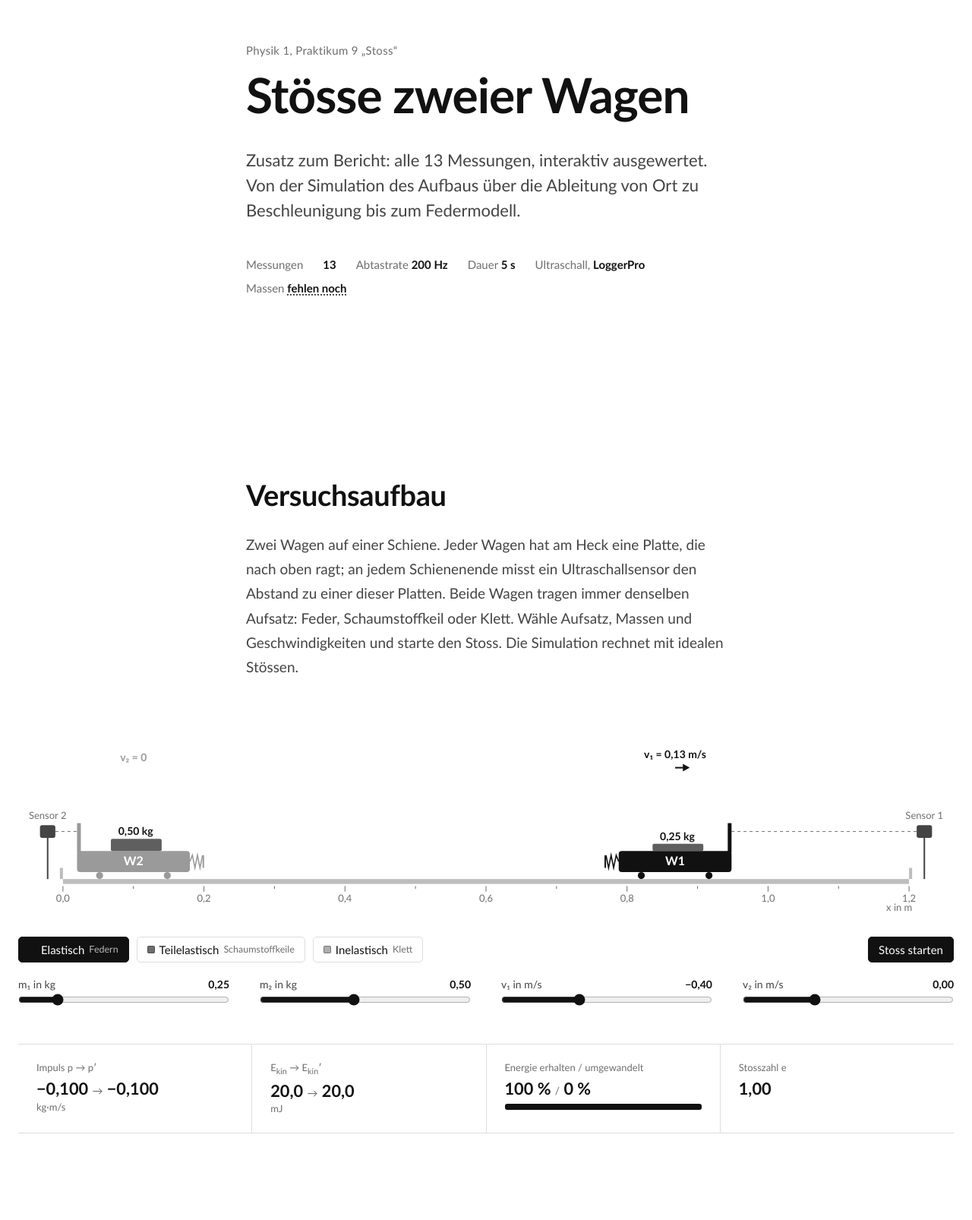
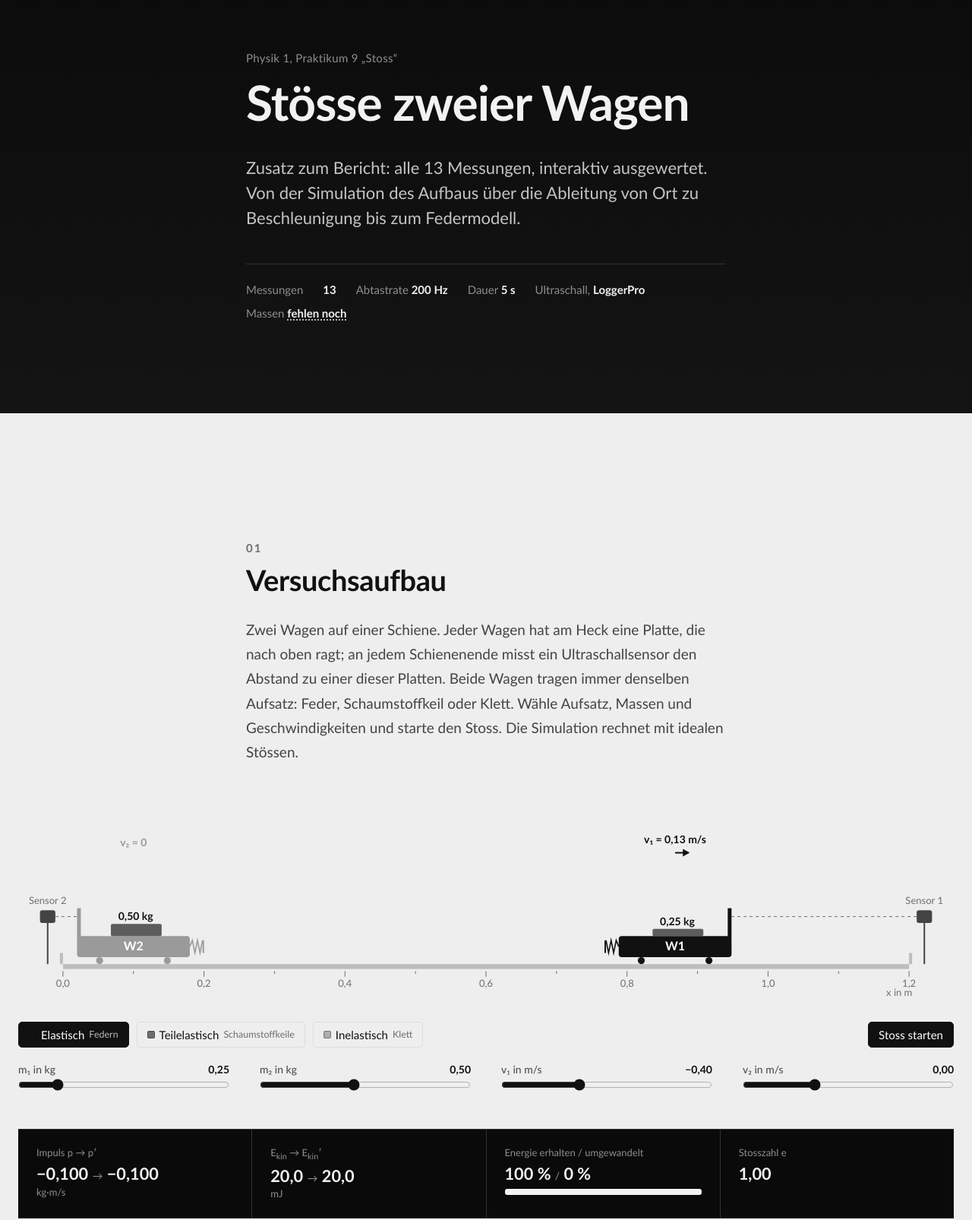
Before and after one commit to christiandavidfrey/physik-stoesse, a plain HTML site: page index.html in a window 1280 px wide. Shown: the part 105-1711 px from the top of the page at 76% size. Drawn offline with Linux system fonts and the light colour scheme.

Commit message:
Mehr Tiefe: abgestufte Grau- und Schwarzbänder, Kapitelnummern
Co-Authored-By: Claude Opus 5.5 <noreply@anthropic.com>
Claude-Session: https://claude.ai/code/session_01Nz1Qathzn7eRxc1SmL5PtH

```diff
--- a/index.html
+++ b/index.html
@@ -15,6 +15,7 @@
   --rule:#DDDDDD; --rail:#BDBDBD; --w2:#9A9A9A;
   --c-el:#111111; --c-in:#6E6E6E; --c-vi:#ADADAD; --c-before:#D0D0D0;
   --accent:#111111; --focus:#111111; --warn:#111111;
+  --band-tint:#EEEEEE; --band-deep:#E3E3E3; --band-dark:#141414; --band-black:#0A0A0A;
   color-scheme:light;
 }
 @media (prefers-color-scheme: dark){
@@ -23,6 +24,7 @@
     --rule:#2E2E2E; --rail:#555555; --w2:#8C8C8C;
     --c-el:#F0F0F0; --c-in:#9E9E9E; --c-vi:#5E5E5E; --c-before:#3A3A3A;
     --accent:#F0F0F0; --focus:#F0F0F0; --warn:#F0F0F0;
+    --band-tint:#202020; --band-deep:#262626; --band-dark:#0B0B0B; --band-black:#000000;
     color-scheme:dark;
   }
 }
@@ -31,6 +33,7 @@
   --rule:#2E2E2E; --rail:#555555; --w2:#8C8C8C;
   --c-el:#F0F0F0; --c-in:#9E9E9E; --c-vi:#5E5E5E; --c-before:#3A3A3A;
   --accent:#F0F0F0; --focus:#F0F0F0; --warn:#F0F0F0;
+  --band-tint:#202020; --band-deep:#262626; --band-dark:#0B0B0B; --band-black:#000000;
   color-scheme:dark;
 }
 *{box-sizing:border-box}
@@ -46,13 +49,21 @@ a{color:var(--accent)}
 .mid{max-width:960px;margin:72px auto 0;padding:0 24px}
 .wide{max-width:1280px;margin:80px auto 0;padding:0 24px}
 figure{display:block}
-section{padding:200px 0 0}
-section + section{margin-top:40px}
+section{padding:170px 0 170px;counter-increment:kap}
+main{counter-reset:kap}
 section > .col:first-child{padding-top:0}
-.masthead{padding-top:160px;padding-bottom:40px}
+section h2::before{content:counter(kap,decimal-leading-zero);display:block;margin-bottom:14px;font:700 15px/1 Calibri, Carlito, sans-serif;letter-spacing:.14em;color:var(--muted)}
+/* Tiefe: Bänder in abgestuften Grautönen, randlos über die ganze Breite */
+.tint{background:var(--band-tint)}
+.tint .tablewrap, .tint select{background:transparent}
+.dark{--ink:#F2F2F2; --ink-2:#C4C4C4; --muted:#8E8E8E; --rule:#333333; --raised:var(--band-dark); --accent:#F2F2F2; --focus:#F2F2F2;
+  --c-el:#F2F2F2; --c-in:#A0A0A0; --c-vi:#5E5E5E; background:var(--band-dark); color:var(--ink)}
+.black{--raised:var(--band-black); background:var(--band-black)}
+.masthead{padding:170px 0 120px;background:linear-gradient(180deg,var(--band-black) 0%,var(--band-dark) 100%)}
+.masthead .meta{border-top:1px solid var(--rule);padding-top:22px}
 .kicker{margin:0 0 14px;color:var(--muted);font-size:15px;letter-spacing:.02em}
 .masthead h1{margin:0;font:700 64px/1.02 Calibri, Carlito, "Segoe UI", sans-serif;letter-spacing:-.015em}
-@media (max-width:640px){.masthead h1{font-size:44px}.masthead{padding-top:80px}section{padding-top:120px}.wide,.mid{margin-top:48px}}
+@media (max-width:640px){.masthead h1{font-size:44px}.masthead{padding:88px 0 64px}section{padding:96px 0}.wide,.mid{margin-top:48px}}
 .deck{font-size:22px;line-height:1.5;color:var(--ink-2);margin:36px 0 0}
 .meta{display:flex;flex-wrap:wrap;gap:8px 26px;margin:44px 0 0;color:var(--muted);font-size:15px}
 .meta b{color:var(--ink);font-weight:700}
@@ -150,22 +161,22 @@ td .swatch{margin-right:6px}
 .note{font-size:14px;color:var(--muted);margin:14px 0 0;line-height:1.5}
 .run{font:400 14px Calibri, Carlito, "Segoe UI", sans-serif;color:var(--ink);background:transparent;border:1px solid var(--rule);border-radius:5px;padding:4px 9px;cursor:pointer}
 .run[aria-pressed="true"]{background:var(--ink);color:var(--raised);border-color:var(--ink)}
-footer{width:100%;color:var(--muted);font-size:14px;padding:36px 0 96px;margin-top:220px;border-top:1px solid var(--rule)}
+footer{width:100%;color:var(--muted);font-size:14px;padding:56px 0 96px}
 .foot-in{max-width:1280px;margin:0 auto;padding:0 24px}
 </style>
 </head>
 <body>
 
-<header class="masthead col">
+<header class="masthead dark"><div class="col">
   <p class="kicker">Physik 1, Praktikum 9 „Stoss“</p>
   <h1>Stösse zweier Wagen</h1>
   <p class="deck">Zusatz zum Bericht: alle 13 Messungen, interaktiv ausgewertet. Von der Simulation des Aufbaus über die Ableitung von Ort zu Beschleunigung bis zum Federmodell.</p>
   <p class="meta">Messungen <b>13</b><span>Abtastrate <b>200 Hz</b></span><span>Dauer <b>5 s</b></span><span>Ultraschall, <b>LoggerPro</b></span><span class="warn" id="massFact">Massen <b>fehlen noch</b></span></p>
-</header>
+</div></header>
 
 <main>
 
-<section id="aufbau">
+<section id="aufbau" class="tint">
   <div class="col">
     <h2>Versuchsaufbau</h2>
     <p class="lede">Zwei Wagen auf einer Schiene. Jeder Wagen hat am Heck eine Platte, die nach oben ragt; an jedem Schienenende misst ein Ultraschallsensor den Abstand zu einer dieser Platten. Beide Wagen tragen immer denselben Aufsatz: Feder, Schaumstoffkeil oder Klett. Wähle Aufsatz, Massen und Geschwindigkeiten und starte den Stoss. Die Simulation rechnet mit idealen Stössen.</p>
@@ -184,7 +195,7 @@ footer{width:100%;color:var(--muted);font-size:14px;padding:36px 0 96px;margin-t
       <label>v₁ in m/s <output id="o_sv1"></output><input type="range" id="sv1" min="-0.6" max="-0.05" step="0.01" value="-0.4"></label>
       <label>v₂ in m/s <output id="o_sv2"></output><input type="range" id="sv2" min="-0.2" max="0.4" step="0.01" value="0"></label>
     </div>
-    <div class="kpis">
+    <div class="kpis dark black">
       <div class="fig"><div>Impuls p → p′</div><strong id="r_p"></strong></div>
       <div class="fig"><div>E<sub>kin</sub> → E<sub>kin</sub>′</div><strong id="r_E"></strong></div>
       <div class="fig"><div>Energie erhalten / umgewandelt</div><strong><span class="v" id="r_keep"></span> <span>/</span> <span class="v" id="r_loss"></span></strong><div class="ebar" aria-hidden="true"><i class="kept" id="r_kept"></i><i class="lost" id="r_lost"></i></div></div>
@@ -193,7 +204,7 @@ footer{width:100%;color:var(--muted);font-size:14px;padding:36px 0 96px;margin-t
   </figure>
 </section>
 
-<section id="theorie">
+<section id="theorie" class="dark">
   <div class="col">
     <h2>Grundlagen</h2>
     <p class="lede">Vier Beziehungen tragen die ganze Auswertung. Wagen 1 ist immer der stossende Wagen und fährt in −x, Wagen 2 der gestossene.</p>
@@ -233,7 +244,7 @@ footer{width:100%;color:var(--muted);font-size:14px;padding:36px 0 96px;margin-t
   </figure>
 </section>
 
-<section id="auswertung">
+<section id="auswertung" class="tint">
   <div class="col">
     <h2>Alle Messungen</h2>
     <p class="lede">Für jede Stossart vier Aufbauten: leicht stösst schwer, schwer stösst leicht, gleich schwer mit ruhendem Wagen, gleich schwer gegeneinander. Eine Zeile anklicken öffnet die Messung oben bei x, v und a.</p>
@@ -288,7 +299,7 @@ footer{width:100%;color:var(--muted);font-size:14px;padding:36px 0 96px;margin-t
 </section>
 
 </main>
-<footer><div class="foot-in">Physik 1, Praktikum 9 „Stoss“, Messungen vom 14.11.2026. Daten: data/messungen.csv und data/rohdaten/.</div></footer>
+<footer class="dark black"><div class="foot-in">Physik 1, Praktikum 9 „Stoss“, Messungen vom 14.11.2026. Daten: data/messungen.csv und data/rohdaten/.</div></footer>
 
 <script src="lib/katex/katex.min.js"></script>
 <script src="lib/chart.umd.min.js"></script>
```
